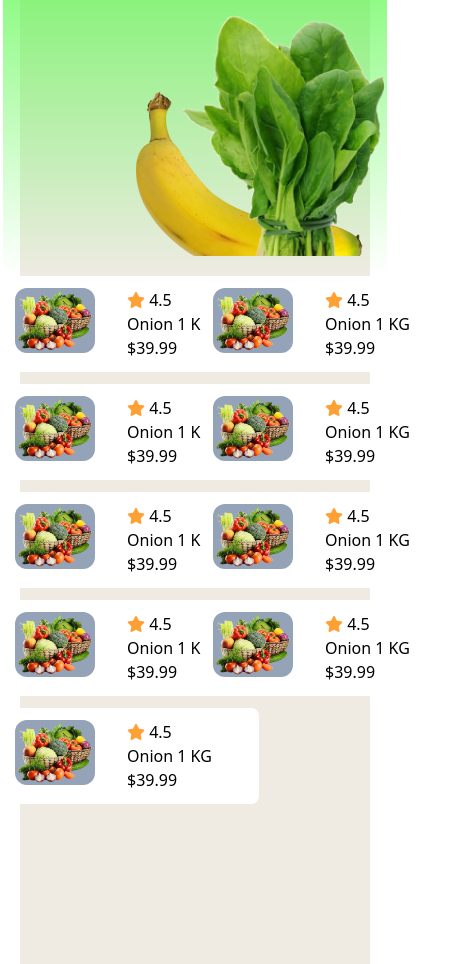
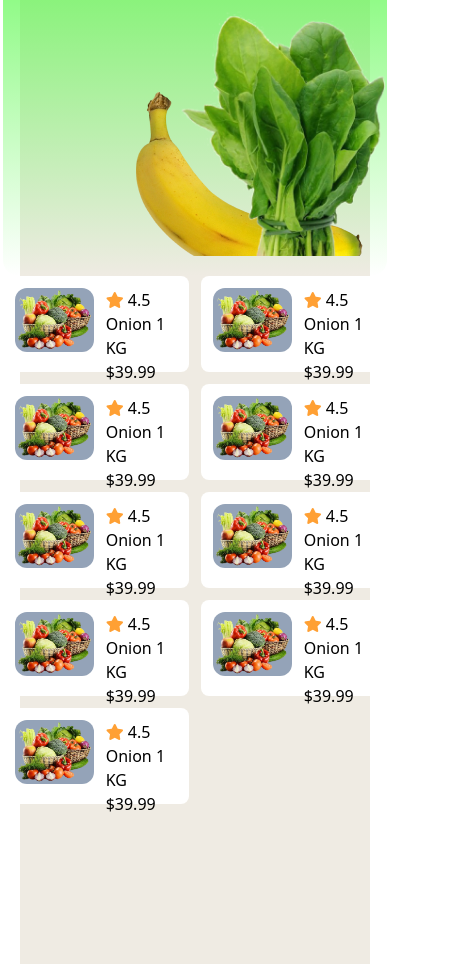
Before and after one commit to RakibHossainCoder/Assignment-3-Category-0002, a plain HTML site: page index.html in a window 390 px wide. Shown: the part 2753-3717 px from the top of the page, 457 px wide, since content can reach past the window. Drawn offline with nearby package versions, Linux system fonts and the light colour scheme.

Commit message:
this is grid section

```diff
--- a/index.html
+++ b/index.html
@@ -105,7 +105,7 @@
 
       <div class="lg:flex">
         <!-- big card  -->
-        <div class="bg-gradient-to-b sm:mx-auto md:mx-auto from-[#43F833] to-white-500 p-5 rounded-2xl w-96">
+        <div class="bg-gradient-to-b sm:mx-auto md:mx-auto  from-[#43F833] to-white-500 p-5 rounded-2xl w-96">
           <div>
             <!-- text  -->
             <h2 class="text-3xl text-white font-bold p-3">30% off</h2>
@@ -123,91 +123,91 @@
         <!-- small cards  -->
         <div class="grid lg:grid-cols-3 grid-cols-2 gap-3 lg:gap-10 mb-20 lg:ml-24 md:mt-20 sm:mt-20">
           <!-- card  -->
-          <div class="flex bg-white  w-64 h-24 rounded-lg ">
+          <div class="flex bg-white  lg:w-64 h-24 rounded-lg ">
             <div class="my-3 mx-3">
               <img class="w-20 bg-slate-400 rounded-xl  " src="./c2-assets/vegetable-removebg-preview (1).png" alt="">
             </div>
-            <div class="ml-5 my-3">
+            <div class="lg:ml-5 my-3">
               <h2><i class="fa-solid fa-star text-[#ffa034]"></i> 4.5</h2>
               <h1>Onion 1 KG</h1>
               <h3>$39.99</h3>
             </div>
           </div>
-          <div class="flex bg-white  w-64 h-24 rounded-lg ">
+          <div class="flex bg-white  lg:w-64 h-24 rounded-lg ">
             <div class="my-3 mx-3">
               <img class="w-20 bg-slate-400 rounded-xl  " src="./c2-assets/vegetable-removebg-preview (1).png" alt="">
             </div>
-            <div class="ml-5 my-3">
+            <div class="lg:ml-5 my-3">
               <h2><i class="fa-solid fa-star text-[#ffa034]"></i> 4.5</h2>
               <h1>Onion 1 KG</h1>
               <h3>$39.99</h3>
             </div>
           </div>
-          <div class="flex bg-white  w-64 h-24 rounded-lg ">
+          <div class="flex bg-white  lg:w-64 h-24 rounded-lg ">
             <div class="my-3 mx-3">
               <img class="w-20 bg-slate-400 rounded-xl  " src="./c2-assets/vegetable-removebg-preview (1).png" alt="">
             </div>
-            <div class="ml-5 my-3">
+            <div class="lg:ml-5 my-3">
               <h2><i class="fa-solid fa-star text-[#ffa034]"></i> 4.5</h2>
               <h1>Onion 1 KG</h1>
               <h3>$39.99</h3>
             </div>
           </div>
-          <div class="flex bg-white  w-64 h-24 rounded-lg ">
+          <div class="flex bg-white  lg:w-64 h-24 rounded-lg ">
             <div class="my-3 mx-3">
               <img class="w-20 bg-slate-400 rounded-xl  " src="./c2-assets/vegetable-removebg-preview (1).png" alt="">
             </div>
-            <div class="ml-5 my-3">
+            <div class="lg:ml-5 my-3">
               <h2><i class="fa-solid fa-star text-[#ffa034]"></i> 4.5</h2>
               <h1>Onion 1 KG</h1>
               <h3>$39.99</h3>
             </div>
           </div>
-          <div class="flex bg-white  w-64 h-24 rounded-lg ">
+          <div class="flex bg-white  lg:w-64 h-24 rounded-lg ">
             <div class="my-3 mx-3">
               <img class="w-20 bg-slate-400 rounded-xl  " src="./c2-assets/vegetable-removebg-preview (1).png" alt="">
             </div>
-            <div class="ml-5 my-3">
+            <div class="lg:ml-5 my-3">
               <h2><i class="fa-solid fa-star text-[#ffa034]"></i> 4.5</h2>
               <h1>Onion 1 KG</h1>
               <h3>$39.99</h3>
             </div>
           </div>
-          <div class="flex bg-white  w-64 h-24 rounded-lg ">
+          <div class="flex bg-white  lg:w-64 h-24 rounded-lg ">
             <div class="my-3 mx-3">
               <img class="w-20 bg-slate-400 rounded-xl  " src="./c2-assets/vegetable-removebg-preview (1).png" alt="">
             </div>
-            <div class="ml-5 my-3">
+            <div class="lg:ml-5 my-3">
               <h2><i class="fa-solid fa-star text-[#ffa034]"></i> 4.5</h2>
               <h1>Onion 1 KG</h1>
               <h3>$39.99</h3>
             </div>
           </div>
-          <div class="flex bg-white  w-64 h-24 rounded-lg ">
+          <div class="flex bg-white  lg:w-64 h-24 rounded-lg ">
             <div class="my-3 mx-3">
               <img class="w-20 bg-slate-400 rounded-xl  " src="./c2-assets/vegetable-removebg-preview (1).png" alt="">
             </div>
-            <div class="ml-5 my-3">
+            <div class="lg:ml-5 my-3">
               <h2><i class="fa-solid fa-star text-[#ffa034]"></i> 4.5</h2>
               <h1>Onion 1 KG</h1>
               <h3>$39.99</h3>
             </div>
           </div>
-          <div class="flex bg-white  w-64 h-24 rounded-lg ">
+          <div class="flex bg-white  lg:w-64 h-24 rounded-lg ">
             <div class="my-3 mx-3">
               <img class="w-20 bg-slate-400 rounded-xl  " src="./c2-assets/vegetable-removebg-preview (1).png" alt="">
             </div>
-            <div class="ml-5 my-3">
+            <div class="lg:ml-5 my-3">
               <h2><i class="fa-solid fa-star text-[#ffa034]"></i> 4.5</h2>
               <h1>Onion 1 KG</h1>
               <h3>$39.99</h3>
             </div>
           </div>
-          <div class="flex bg-white  w-64 h-24 rounded-lg ">
+          <div class="flex bg-white  lg:w-64 h-24 rounded-lg ">
             <div class="my-3 mx-3">
               <img class="w-20 bg-slate-400 rounded-xl  " src="./c2-assets/vegetable-removebg-preview (1).png" alt="">
             </div>
-            <div class="ml-5 my-3">
+            <div class="lg:ml-5 my-3">
               <h2><i class="fa-solid fa-star text-[#ffa034]"></i> 4.5</h2>
               <h1>Onion 1 KG</h1>
               <h3>$39.99</h3>
```
